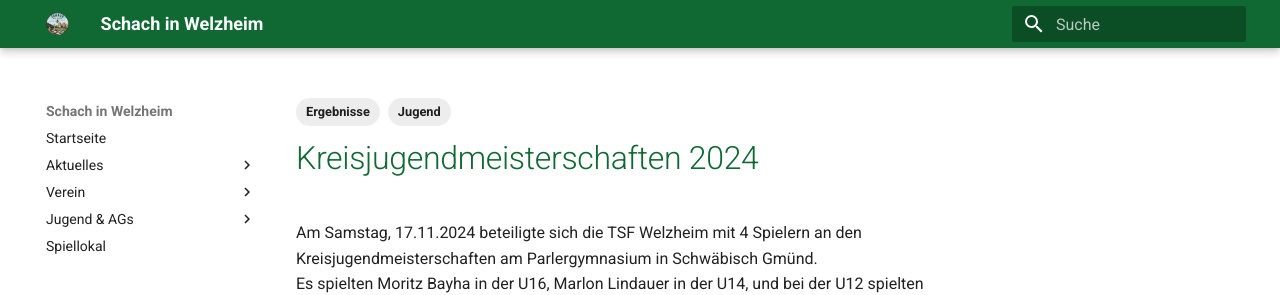
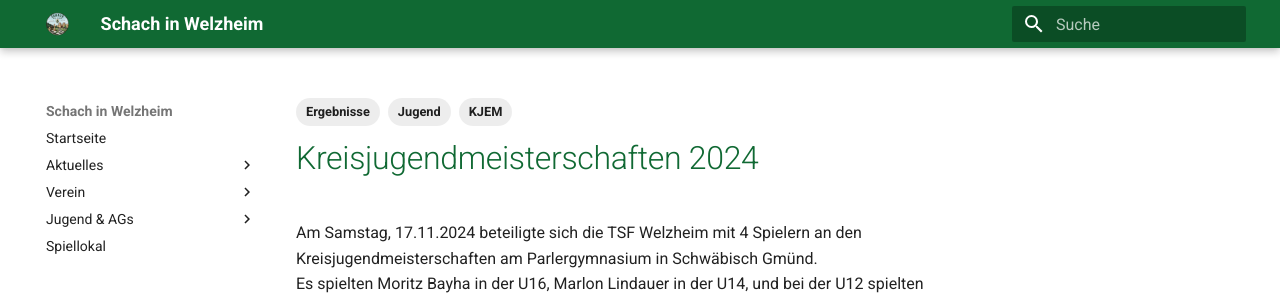
Before and after one commit to schachwelzheim/schachwelzheim, an MkDocs documentation site: the page built from docs/aktuelles/2024-11-17.md, in a window 1280 px wide. Shown: the top 295 px of the page. Built offline with MkDocs 1.6.1 and Material for MkDocs 9.7.7, drawn with Linux system fonts in a browser that asks for light colours.

Commit message:
Add KJEM tag to 2024-11-17.md

```diff
--- a/docs/aktuelles/2024-11-17.md
+++ b/docs/aktuelles/2024-11-17.md
@@ -2,6 +2,7 @@
 tags:
   - Jugend
   - Ergebnisse
+  - KJEM
 ---
 
 # Kreisjugendmeisterschaften 2024
```
